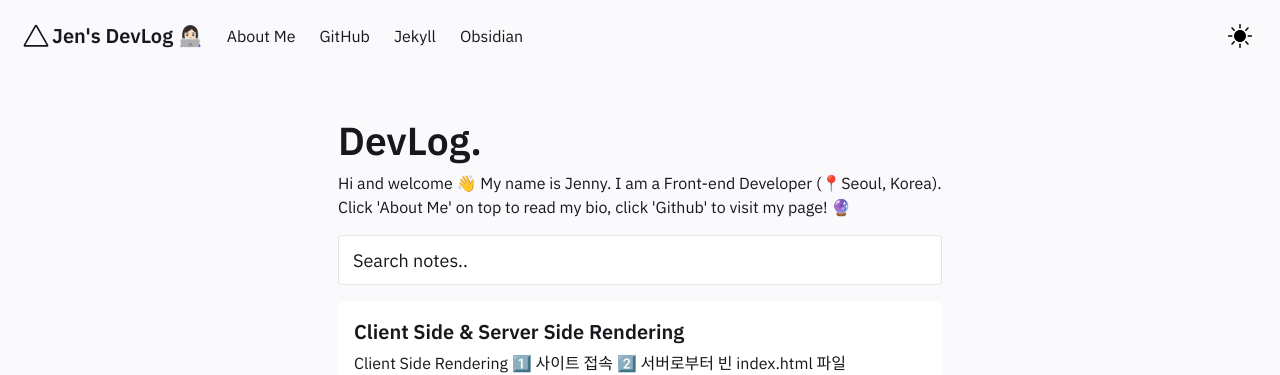
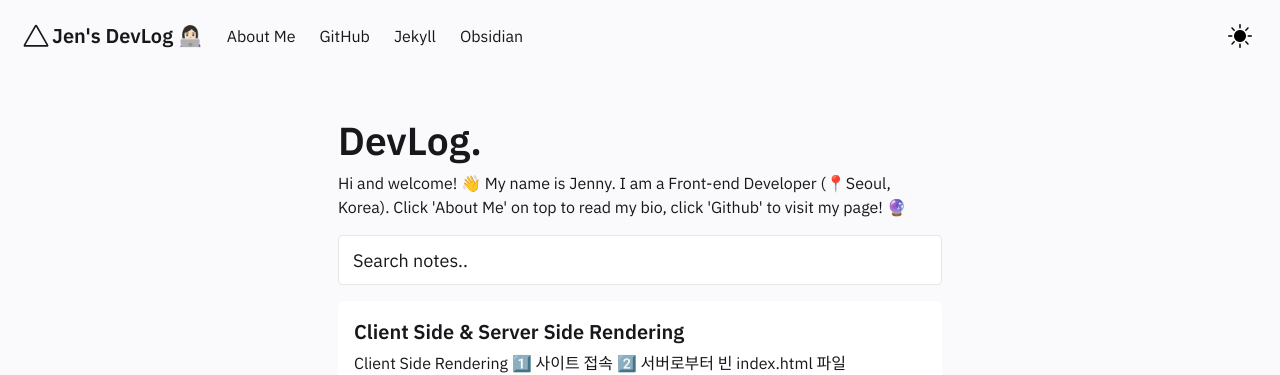
Before and after one commit to jenjenhub/blog, a Jekyll site: the page built from pages/index.md, in a window 1280 px wide. Shown: the top 375 px of the page. Built offline with Jekyll 4.4.1, drawn with Linux system fonts in a browser that asks for light colours.

```diff
--- a/_includes/FeedContent.html
+++ b/_includes/FeedContent.html
@@ -1,7 +1,7 @@
 <div class="block">
     <h1> DevLog. </h1>
 
-    Hi and welcome 👋  My name is Jenny. I am a Front-end Developer (📍Seoul, Korea). Click 'About Me' on top to read my bio, click 'Github' to visit my page! 🔮 </br>
+    Hi and welcome! 👋  My name is Jenny. I am a Front-end Developer (📍Seoul, Korea). Click 'About Me' on top to read my bio, click 'Github' to visit my page! 🔮 </br>
 
 
     </div>
```
